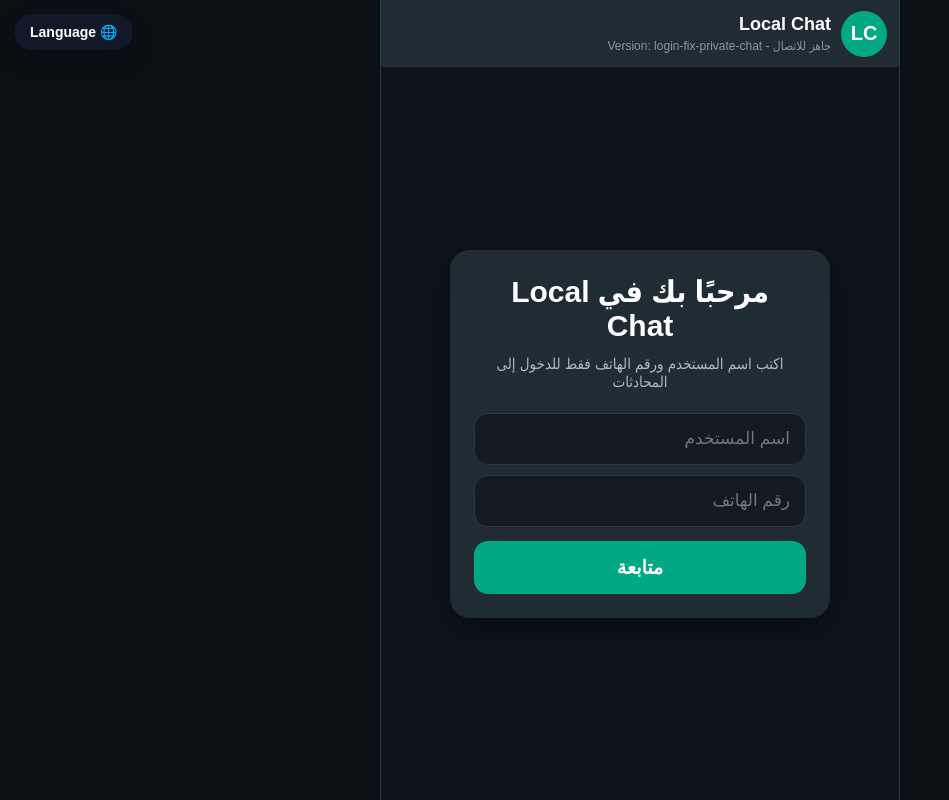
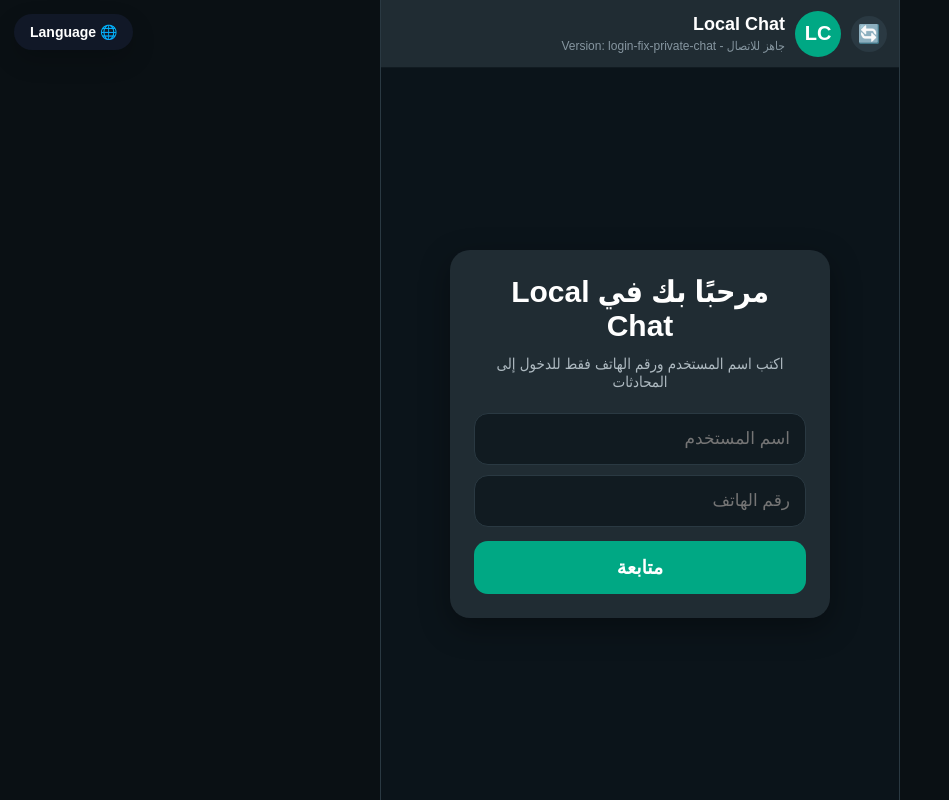
Before and after one commit to asershady001-svg/Repository-name-local-chat, a website: page public/index.html in a window 1280 px wide. Shown: the whole page, without its empty margins (0-949 px from the left). Drawn offline with nearby package versions, Linux system fonts and the light colour scheme; no server answers.

Commit message:
Add refresh button

```diff
--- a/public/index.html
+++ b/public/index.html
@@ -651,7 +651,26 @@
     .worldLanguageBox.open {
       display: flex !important;
     }
-  </style>
+
+    .refreshPageBtn {
+      width: 36px;
+      height: 36px;
+      border: none;
+      border-radius: 50%;
+      background: #2a3942;
+      color: white;
+      font-size: 18px;
+      cursor: pointer;
+      display: flex;
+      align-items: center;
+      justify-content: center;
+      flex-shrink: 0;
+    }
+
+    .refreshPageBtn:hover {
+      background: #00a884;
+    }
+</style>
 <style id="local-chat-splash-style">
   #localChatSplash {
     position: fixed;
@@ -940,6 +959,7 @@
   <div class="app">
     <div class="topbar">
       <button class="back" id="backBtn" onclick="backToList()">‹</button>
+      <button class="refreshPageBtn" id="refreshPageBtn" onclick="refreshApp()" title="Refresh">&#x1F504;</button>
       <div class="avatar" id="topAvatar">LC</div>
       <div class="info">
         <div class="title" id="topTitle">Local Chat</div>
@@ -1069,6 +1089,10 @@
 
         box.appendChild(div);
       });
+    }
+
+    function refreshApp() {
+      window.location.reload();
     }
 
     function saveName() {
```
